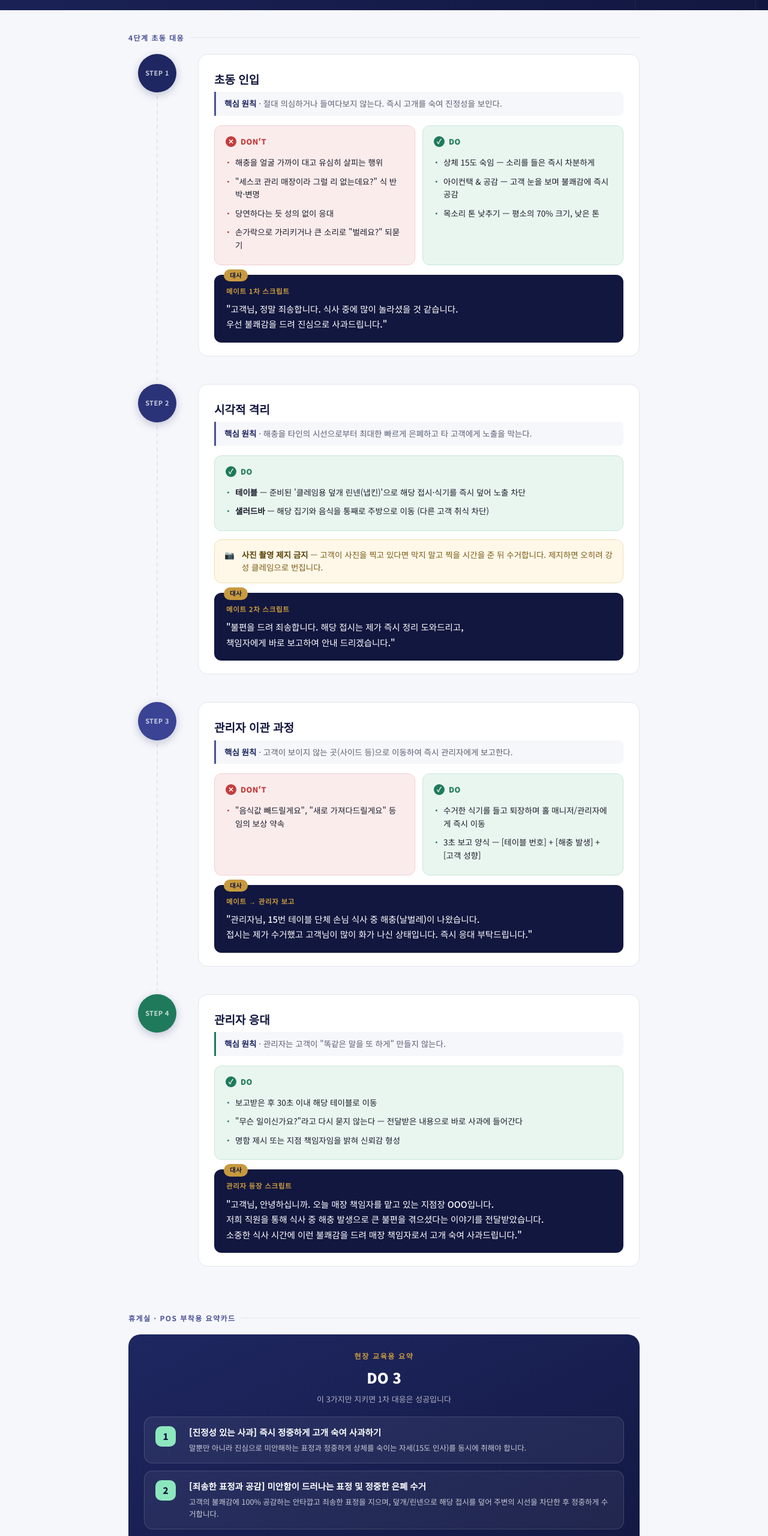
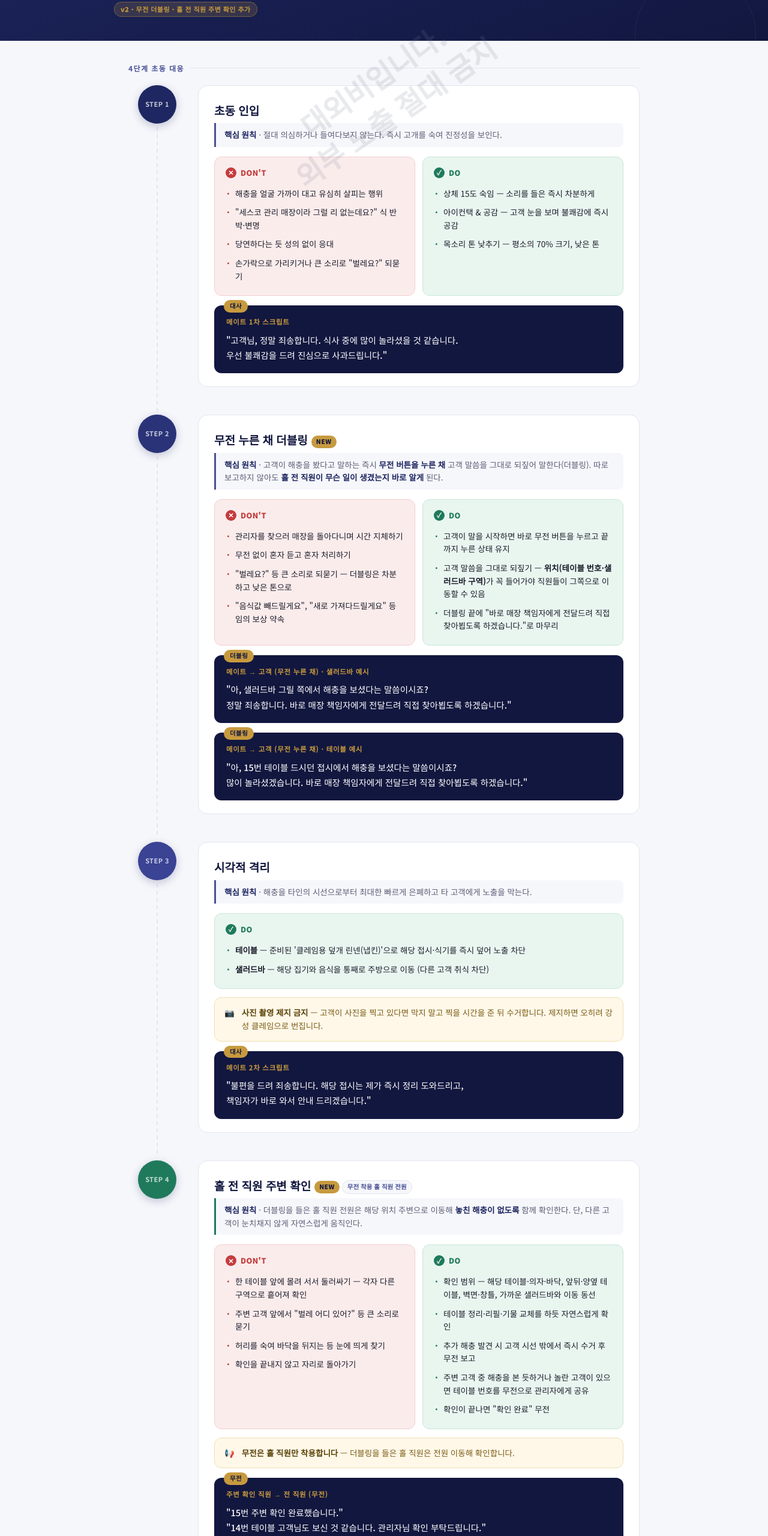
Before and after one commit to ywldo0506/SOP_BK, a plain HTML site: page pest_claim_manual.html in a window 1280 px wide. Shown: the part 240-2800 px from the top of the page at 60% size. Drawn offline with Linux system fonts and the light colour scheme.

Commit message:
pest_claim_manual.html

```diff
--- a/pest_claim_manual.html
+++ b/pest_claim_manual.html
@@ -79,23 +79,13 @@
     max-width:560px;
     margin-bottom:28px;
   }
-  .stopwatch{
-    display:flex; align-items:center; gap:0;
-    background:rgba(255,255,255,0.06);
-    border:1px solid rgba(255,255,255,0.14);
-    border-radius:14px;
-    padding:16px 20px;
-    max-width:640px;
-    flex-wrap:wrap;
+  .ver-badge{
+    display:inline-block;
+    font-size:11px; font-weight:800; letter-spacing:0.04em;
+    background:rgba(199,154,63,0.18); color:var(--gold);
+    border:1px solid rgba(199,154,63,0.4);
+    padding:3px 10px; border-radius:20px;
   }
-  .stopwatch .seg{
-    display:flex; flex-direction:column; gap:2px;
-    padding:0 16px;
-    border-right:1px solid rgba(255,255,255,0.14);
-  }
-  .stopwatch .seg:last-child{border-right:none;}
-  .stopwatch .seg .t{font-size:20px; font-weight:900; color:#fff; font-variant-numeric:tabular-nums;}
-  .stopwatch .seg .l{font-size:11.5px; color:rgba(255,255,255,0.6); font-weight:500;}
 
   /* ===== CONTAINER ===== */
   .wrap{max-width:900px; margin:0 auto; padding:0 24px;}
@@ -152,6 +142,19 @@
   }
   .stage-head{margin-bottom:14px;}
   .stage-title{font-size:19px; font-weight:900; color:var(--navy-deep); margin-bottom:6px;}
+  .new-tag{
+    display:inline-block; vertical-align:middle;
+    font-size:10.5px; font-weight:800; letter-spacing:0.04em;
+    background:var(--gold); color:var(--navy-deep);
+    padding:2px 8px; border-radius:20px; margin-left:6px;
+  }
+  .who-tag{
+    display:inline-block; vertical-align:middle;
+    font-size:10.5px; font-weight:800;
+    background:var(--paper-tint); color:var(--navy-soft);
+    border:1px solid var(--line);
+    padding:2px 8px; border-radius:20px; margin-left:4px;
+  }
   .stage-principle{
     font-size:13.5px; color:var(--ink-soft);
     background:var(--paper-tint);
@@ -211,6 +214,8 @@
     padding:2px 10px; border-radius:20px;
     letter-spacing:0.04em;
   }
+  .script.radio::before{content:"무전";}
+  .script.double::before{content:"더블링";}
   .script p{
     color:#fff; font-size:14.5px; font-weight:500;
     line-height:1.75;
@@ -251,41 +256,6 @@
   .poster-head h2{font-size:24px; font-weight:900;}
   .poster-head .ps{font-size:13px; color:rgba(255,255,255,0.65); margin-top:6px;}
 
-  .poster-grid{display:grid; grid-template-columns:1fr; gap:18px;}
-  @media(min-width:620px){ .poster-grid{grid-template-columns:1fr 1fr;} }
-
-  .poster-col{
-    background:rgba(255,255,255,0.06);
-    border:1px solid rgba(255,255,255,0.14);
-    border-radius:14px;
-    padding:18px 18px 8px;
-  }
-  .poster-col .pc-title{
-    display:flex; align-items:center; gap:8px;
-    font-size:14px; font-weight:900; margin-bottom:14px;
-  }
-  .poster-col.no .pc-title{color:#FF9B9B;}
-  .poster-col.yes .pc-title{color:#8CE7BE;}
-  .poster-col .pc-badge{
-    width:24px; height:24px; border-radius:7px;
-    display:flex; align-items:center; justify-content:center;
-    font-size:12px; font-weight:900; color:var(--navy-deep);
-  }
-  .poster-col.no .pc-badge{background:#FF9B9B;}
-  .poster-col.yes .pc-badge{background:#8CE7BE;}
-
-  .pc-item{
-    display:flex; gap:10px;
-    padding:10px 0 14px;
-    border-bottom:1px dashed rgba(255,255,255,0.14);
-    margin-bottom:0;
-  }
-  .pc-item:last-child{border-bottom:none;}
-  .pc-item .kw{font-size:14px; font-weight:800; flex-shrink:0; min-width:78px;}
-  .poster-col.no .kw{color:#FF9B9B;}
-  .poster-col.yes .kw{color:#8CE7BE;}
-  .pc-item .desc{font-size:12.5px; color:rgba(255,255,255,0.72); line-height:1.55;}
-
   .do-list{display:flex; flex-direction:column; gap:12px;}
   .do-item{
     display:grid; grid-template-columns:40px 1fr; gap:16px;
@@ -316,6 +286,18 @@
     .script{ break-inside: avoid; page-break-inside: avoid; }
     .section-label{ break-after: avoid; page-break-after: avoid; }
   }
+
+  /* ===== 대외비 워터마크 ===== */
+  body::after{
+    content:"대외비입니다.\A외부 노출 절대 금지";
+    white-space:pre; text-align:center; line-height:1.35;
+    position:fixed; left:50%; top:50%;
+    transform:translate(-50%,-50%) rotate(-35deg);
+    font-family:'Noto Sans KR','맑은 고딕','Malgun Gothic',sans-serif;
+    font-weight:900; font-size:clamp(28px, 6vw, 48px);
+    color:rgba(120,125,145,0.16);
+    pointer-events:none; z-index:9999;
+  }
 </style>
 </head>
 <body>
@@ -323,8 +305,9 @@
   <div class="hero">
     <div class="hero-inner">
       <div class="eyebrow"><span class="dot"></span>CX 현장 매뉴얼 · 메이트 필독</div>
-      <h1>해충 클레임, 30초 안에 승부가 갈립니다</h1>
-      <p class="hero-sub">"말없이 치우지 말고 진심으로 사과하며, 30초 안에 관리자에게 보고해라!"</p>
+      <h1>해충 클레임, 처음 30초가 중요합니다</h1>
+      <p class="hero-sub">"말없이 치우지 말고 진심으로 사과하며, 무전을 누른 채 고객 말씀을 되짚어 전 직원에게 공유해라!"</p>
+      <span class="ver-badge">v2 · 무전 더블링 · 홀 전 직원 주변 확인 추가</span>
     </div>
   </div>
 
@@ -371,10 +354,51 @@
         </div>
       </div>
 
-      <!-- STAGE 2 -->
+      <!-- STAGE 2 (NEW) -->
       <div class="stage">
         <div class="stage-rail">
           <div class="badge"><span class="n">STEP 2</span></div>
+          <div class="rail-line"></div>
+        </div>
+        <div class="stage-card">
+          <div class="stage-head">
+            <div class="stage-title">무전 누른 채 더블링<span class="new-tag">NEW</span></div>
+            <div class="stage-principle"><b>핵심 원칙</b> · 고객이 해충을 봤다고 말하는 즉시 <b>무전 버튼을 누른 채</b> 고객 말씀을 그대로 되짚어 말한다(더블링). 따로 보고하지 않아도 <b>홀 전 직원이 무슨 일이 생겼는지 바로 알게</b> 된다.</div>
+          </div>
+          <div class="rule-grid">
+            <div class="rule-box no">
+              <div class="rb-head"><span class="rb-icon">✕</span>DON'T</div>
+              <ul>
+                <li>관리자를 찾으러 매장을 돌아다니며 시간 지체하기</li>
+                <li>무전 없이 혼자 듣고 혼자 처리하기</li>
+                <li>"벌레요?" 등 큰 소리로 되묻기 — 더블링은 차분하고 낮은 톤으로</li>
+                <li>"음식값 빼드릴게요", "새로 가져다드릴게요" 등 임의 보상 약속</li>
+              </ul>
+            </div>
+            <div class="rule-box yes">
+              <div class="rb-head"><span class="rb-icon">✓</span>DO</div>
+              <ul>
+                <li>고객이 말을 시작하면 바로 무전 버튼을 누르고 끝까지 누른 상태 유지</li>
+                <li>고객 말씀을 그대로 되짚기 — <b>위치(테이블 번호·샐러드바 구역)</b>가 꼭 들어가야 직원들이 그쪽으로 이동할 수 있음</li>
+                <li>더블링 끝에 "바로 매장 책임자에게 전달드려 직접 찾아뵙도록 하겠습니다."로 마무리</li>
+              </ul>
+            </div>
+          </div>
+          <div class="script double">
+            <span class="speaker">메이트 → 고객 (무전 누른 채) · 샐러드바 예시</span>
+            <p>"아, 샐러드바 그릴 쪽에서 해충을 보셨다는 말씀이시죠?<br>정말 죄송합니다. 바로 매장 책임자에게 전달드려 직접 찾아뵙도록 하겠습니다."</p>
+          </div>
+          <div class="script double">
+            <span class="speaker">메이트 → 고객 (무전 누른 채) · 테이블 예시</span>
+            <p>"아, 15번 테이블 드시던 접시에서 해충을 보셨다는 말씀이시죠?<br>많이 놀라셨겠습니다. 바로 매장 책임자에게 전달드려 직접 찾아뵙도록 하겠습니다."</p>
+          </div>
+        </div>
+      </div>
+
+      <!-- STAGE 3 -->
+      <div class="stage">
+        <div class="stage-rail">
+          <div class="badge"><span class="n">STEP 3</span></div>
           <div class="rail-line"></div>
         </div>
         <div class="stage-card">
@@ -397,67 +421,50 @@
           </div>
           <div class="script">
             <span class="speaker">메이트 2차 스크립트</span>
-            <p>"불편을 드려 죄송합니다. 해당 접시는 제가 즉시 정리 도와드리고,<br>책임자에게 바로 보고하여 안내 드리겠습니다."</p>
+            <p>"불편을 드려 죄송합니다. 해당 접시는 제가 즉시 정리 도와드리고,<br>책임자가 바로 와서 안내 드리겠습니다."</p>
           </div>
         </div>
       </div>
 
-      <!-- STAGE 3 -->
+      <!-- STAGE 4 (NEW) -->
       <div class="stage">
         <div class="stage-rail">
-          <div class="badge"><span class="n">STEP 3</span></div>
+          <div class="badge"><span class="n">STEP 4</span></div>
           <div class="rail-line"></div>
         </div>
         <div class="stage-card">
           <div class="stage-head">
-            <div class="stage-title">관리자 이관 과정</div>
-            <div class="stage-principle"><b>핵심 원칙</b> · 고객이 보이지 않는 곳(사이드 등)으로 이동하여 즉시 관리자에게 보고한다.</div>
+            <div class="stage-title">홀 전 직원 주변 확인<span class="new-tag">NEW</span><span class="who-tag">무전 착용 홀 직원 전원</span></div>
+            <div class="stage-principle"><b>핵심 원칙</b> · 더블링을 들은 홀 직원 전원은 해당 위치 주변으로 이동해 <b>놓친 해충이 없도록</b> 함께 확인한다. 단, 다른 고객이 눈치채지 않게 자연스럽게 움직인다.</div>
           </div>
           <div class="rule-grid">
             <div class="rule-box no">
               <div class="rb-head"><span class="rb-icon">✕</span>DON'T</div>
               <ul>
-                <li>"음식값 빼드릴게요", "새로 가져다드릴게요" 등 임의 보상 약속</li>
+                <li>한 테이블 앞에 몰려 서서 둘러싸기 — 각자 다른 구역으로 흩어져 확인</li>
+                <li>주변 고객 앞에서 "벌레 어디 있어?" 등 큰 소리로 묻기</li>
+                <li>허리를 숙여 바닥을 뒤지는 등 눈에 띄게 찾기</li>
+                <li>확인을 끝내지 않고 자리로 돌아가기</li>
               </ul>
             </div>
             <div class="rule-box yes">
               <div class="rb-head"><span class="rb-icon">✓</span>DO</div>
               <ul>
-                <li>수거한 식기를 들고 퇴장하며 홀 매니저/관리자에게 즉시 이동</li>
-                <li>3초 보고 양식 — [테이블 번호] + [해충 발생] + [고객 성향]</li>
+                <li>확인 범위 — 해당 테이블·의자·바닥, 앞뒤·양옆 테이블, 벽면·창틀, 가까운 샐러드바와 이동 동선</li>
+                <li>테이블 정리·리필·기물 교체를 하듯 자연스럽게 확인</li>
+                <li>추가 해충 발견 시 고객 시선 밖에서 즉시 수거 후 무전 보고</li>
+                <li>주변 고객 중 해충을 본 듯하거나 놀란 고객이 있으면 테이블 번호를 무전으로 관리자에게 공유</li>
+                <li>확인이 끝나면 "확인 완료" 무전</li>
               </ul>
             </div>
           </div>
-          <div class="script">
-            <span class="speaker">메이트 → 관리자 보고</span>
-            <p>"관리자님, 15번 테이블 단체 손님 식사 중 해충(날벌레)이 나왔습니다.<br>접시는 제가 수거했고 고객님이 많이 화가 나신 상태입니다. 즉시 응대 부탁드립니다."</p>
+          <div class="handoff-note">
+            <span>📢</span>
+            <span><b>무전은 홀 직원만 착용합니다</b> — 더블링을 들은 홀 직원은 전원 이동해 확인합니다.</span>
           </div>
-        </div>
-      </div>
-
-      <!-- STAGE 4 -->
-      <div class="stage">
-        <div class="stage-rail">
-          <div class="badge"><span class="n">STEP 4</span></div>
-        </div>
-        <div class="stage-card">
-          <div class="stage-head">
-            <div class="stage-title">관리자 응대</div>
-            <div class="stage-principle"><b>핵심 원칙</b> · 관리자는 고객이 "똑같은 말을 또 하게" 만들지 않는다.</div>
-          </div>
-          <div class="rule-grid" style="grid-template-columns:1fr;">
-            <div class="rule-box yes">
-              <div class="rb-head"><span class="rb-icon">✓</span>DO</div>
-              <ul>
-                <li>보고받은 후 30초 이내 해당 테이블로 이동</li>
-                <li>"무슨 일이신가요?"라고 다시 묻지 않는다 — 전달받은 내용으로 바로 사과에 들어간다</li>
-                <li>명함 제시 또는 지점 책임자임을 밝혀 신뢰감 형성</li>
-              </ul>
-            </div>
-          </div>
-          <div class="script">
-            <span class="speaker">관리자 등장 스크립트</span>
-            <p>"고객님, 안녕하십니까. 오늘 매장 책임자를 맡고 있는 지점장 OOO입니다.<br>저희 직원을 통해 식사 중 해충 발생으로 큰 불편을 겪으셨다는 이야기를 전달받았습니다.<br>소중한 식사 시간에 이런 불쾌감을 드려 매장 책임자로서 고개 숙여 사과드립니다."</p>
+          <div class="script radio">
+            <span class="speaker">주변 확인 직원 → 전 직원 (무전)</span>
+            <p>"15번 주변 확인 완료했습니다."<br>"14번 테이블 고객님도 보신 것 같습니다. 관리자님 확인 부탁드립니다."</p>
           </div>
         </div>
       </div>
@@ -469,8 +476,8 @@
     <div class="poster">
       <div class="poster-head">
         <div class="pt">현장 교육용 요약</div>
-        <h2>DO 3</h2>
-        <p class="ps">이 3가지만 지키면 1차 대응은 성공입니다</p>
+        <h2>DO 4</h2>
+        <p class="ps">이 4가지만 지키면 1차 대응은 성공입니다</p>
       </div>
       <div class="do-list">
         <div class="do-item">
@@ -483,21 +490,28 @@
         <div class="do-item">
           <div class="do-num">2</div>
           <div class="do-body">
+            <div class="do-title">[무전 더블링] 무전을 누른 채 고객 말씀 되짚기</div>
+            <div class="do-desc">관리자를 찾아다니지 말고, 무전 버튼을 누른 채 "아, 샐러드바 그릴 쪽에서 해충을 보셨다는 말씀이시죠?"처럼 위치가 들어가게 고객 말씀을 되짚습니다.</div>
+          </div>
+        </div>
+        <div class="do-item">
+          <div class="do-num">3</div>
+          <div class="do-body">
             <div class="do-title">[죄송한 표정과 공감] 미안함이 드러나는 표정 및 정중한 은폐 수거</div>
             <div class="do-desc">고객의 불쾌감에 100% 공감하는 안타깝고 죄송한 표정을 지으며, 덮개/린넨으로 해당 접시를 덮어 주변의 시선을 차단한 후 정중하게 수거합니다.</div>
           </div>
         </div>
         <div class="do-item">
-          <div class="do-num">3</div>
+          <div class="do-num">4</div>
           <div class="do-body">
-            <div class="do-title">[신속한 보고] 30초 이내 관리자에게 바통 터치하기</div>
-            <div class="do-desc">수거 후 즉시 매장 내 책임자에게 [테이블 번호 + 해충 종류 + 고객 감정 상태]를 무전/구두로 신속하게 보고합니다.</div>
+            <div class="do-title">[함께 확인] 더블링을 들은 홀 직원 전원은 주변을 확인해 놓치지 않기</div>
+            <div class="do-desc">해당 테이블 주변·바닥·샐러드바를 자연스럽게 확인하고, 추가 해충이나 해충을 본 고객이 있으면 즉시 무전으로 공유합니다.</div>
           </div>
         </div>
       </div>
     </div>
 
-    <p class="footer-note">CX팀 · 해충 클레임 초동 대응 매뉴얼 — 메이트 · 매니저 공용</p>
+    <p class="footer-note">CX팀 · 해충 클레임 초동 대응 매뉴얼 v2 — 메이트용</p>
   </div>
 
 </body>
```
